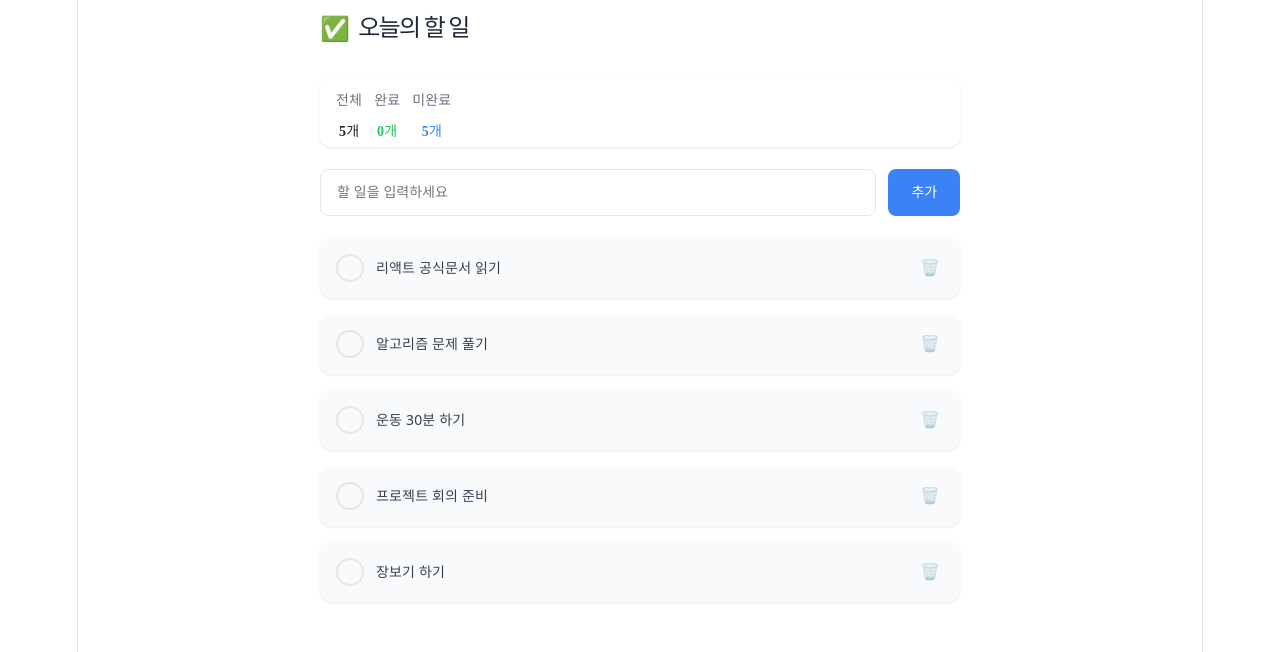
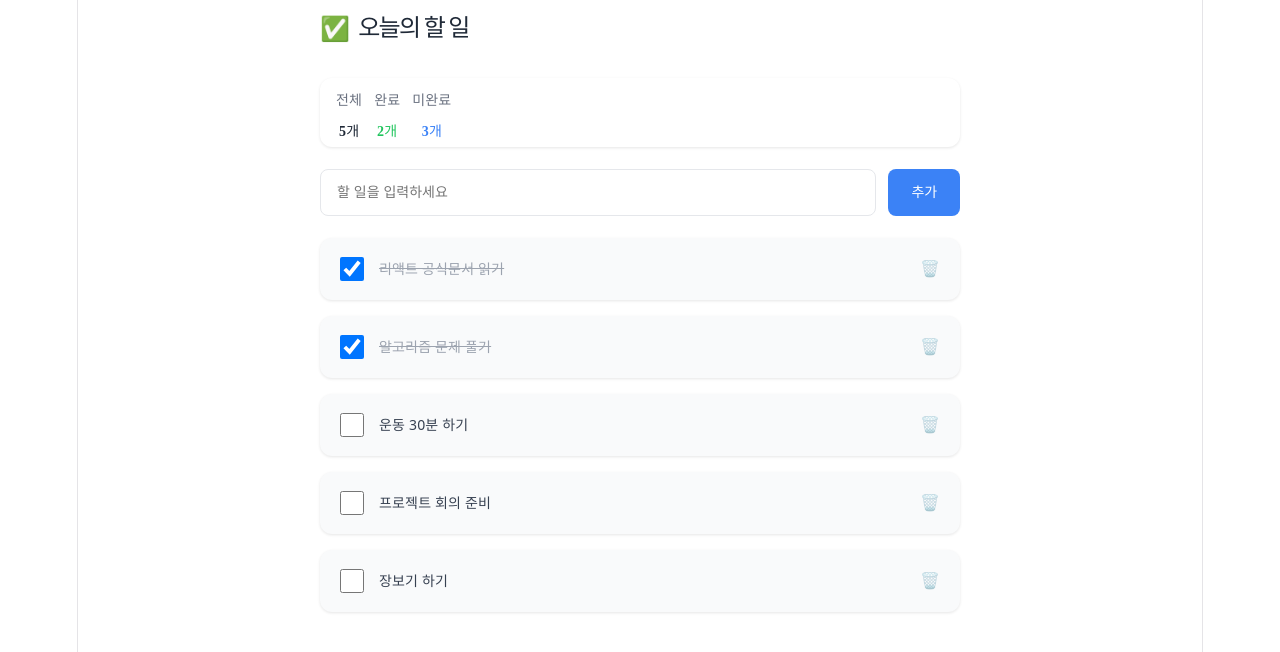
Before and after one commit to IT-Cotato/13th-Frontend-Assignment, a React (Vite) app: page / in a window 1280 px wide. Shown: the top 652 px of the page. Built offline with nearby package versions, Linux system fonts and the light colour scheme.

Commit message:
전주차 피드백 반영

```diff
--- a/src/App.tsx
+++ b/src/App.tsx
@@ -15,22 +15,29 @@ function App() {
   // 추가
   const handleAdd = () => {
     if (input.trim() === "") return;
-    setTodos([
-      ...todos,
+
+    setTodos((currentTodos) => [
+      ...currentTodos,
       { id: Date.now(), text: input.trim(), completed: false },
     ]);
+
     setInput("");
   };
 
   // 삭제
   const handleDelete = (id: number) => {
-    setTodos(todos.filter((todo) => todo.id !== id));
+    setTodos((currentTodos) =>
+      currentTodos.filter((todo) => todo.id !== id)
+    );
   };
-//토글
+
+  // 토글
   const handleToggle = (id: number) => {
-  setTodos(
-    todos.map((todo) =>
-      todo.id === id ? { ...todo, completed: !todo.completed } : todo
+    setTodos((currentTodos) =>
+      currentTodos.map((todo) =>
+        todo.id === id
+          ? { ...todo, completed: !todo.completed }
+          : todo
       )
     );
   };
@@ -40,6 +47,7 @@ function App() {
       <div className="frame2">
         <TodoHeader />
       </div>
+
       <Summary todos={todos} />
 
       <InputTodo
--- a/src/TodoCard.tsx
+++ b/src/TodoCard.tsx
@@ -6,25 +6,17 @@ function TodoCard({ text, completed, onDelete, onToggle }: {
 }) {
   return (
     <div className="card">
-      <div
-        className={`checkbox ${completed ? "done" : ""}`}
-        onClick={onToggle}
-      >
-        {completed && (
-          <svg width="14" height="10" viewBox="0 0 14 10" fill="none">
-            <path
-              d="M1 5L5 9L13 1"
-              stroke="white"
-              strokeWidth="2"
-              strokeLinecap="round"
-              strokeLinejoin="round"
-            />
-          </svg>
-        )}
-      </div>
+      <input
+        type="checkbox"
+        checked={completed}
+        onChange={onToggle}
+        className="checkbox"
+      />
+
       <div className={`card-text ${completed ? "done" : ""}`}>
         {text}
       </div>
+
       <button
         className="delete-button"
         onClick={onDelete}
--- a/src/todos.data.ts
+++ b/src/todos.data.ts
@@ -1,9 +1,9 @@
 import type { Todo } from "./types/todo.types";
 
 export const todos: Todo[] = [
-  { id: 1, text: "리액트 공식문서 읽기", isDone: true },
-  { id: 2, text: "알고리즘 문제 풀기", isDone: true },
-  { id: 3, text: "운동 30분 하기", isDone: false },
-  { id: 4, text: "프로젝트 회의 준비", isDone: false },
-  { id: 5, text: "장보기 하기", isDone: false },
+  { id: 1, text: "리액트 공식문서 읽기", completed: true },
+  { id: 2, text: "알고리즘 문제 풀기", completed: true },
+  { id: 3, text: "운동 30분 하기", completed: false },
+  { id: 4, text: "프로젝트 회의 준비", completed: false },
+  { id: 5, text: "장보기 하기", completed: false },
 ];
```
